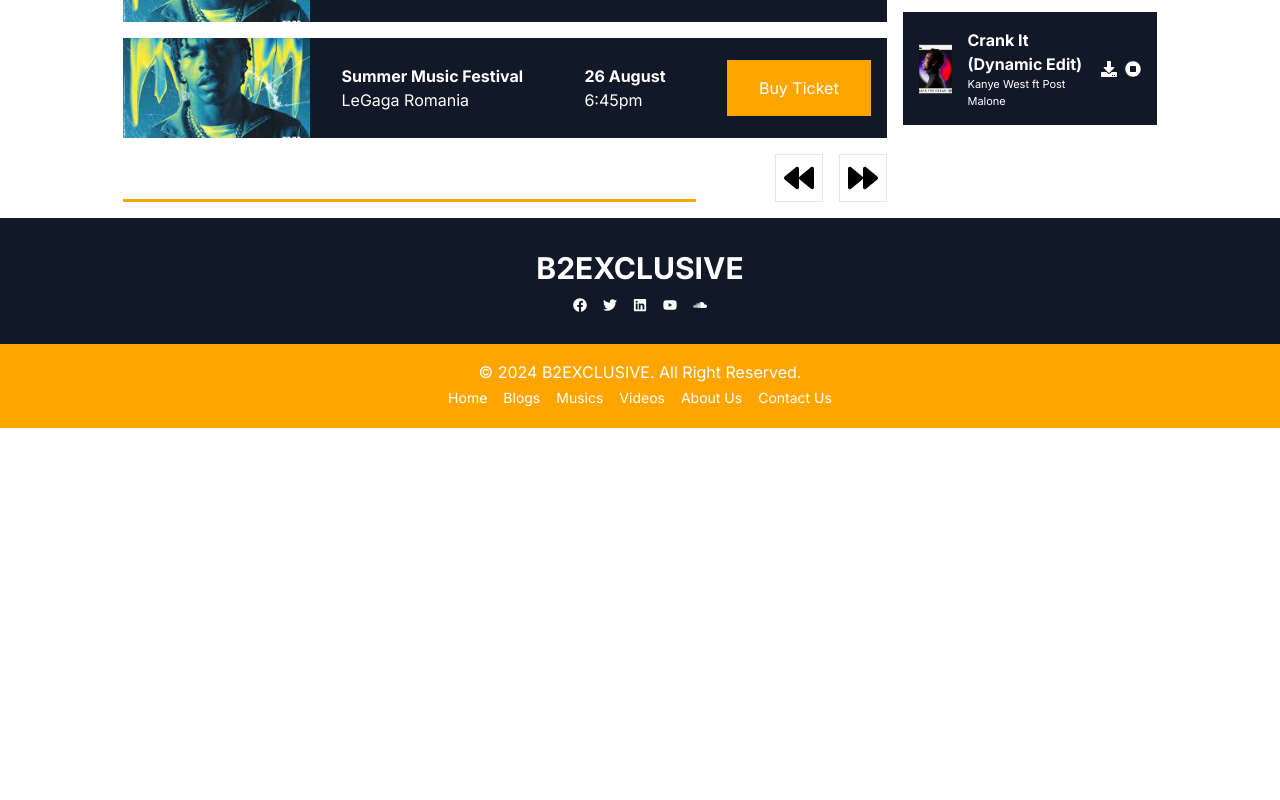
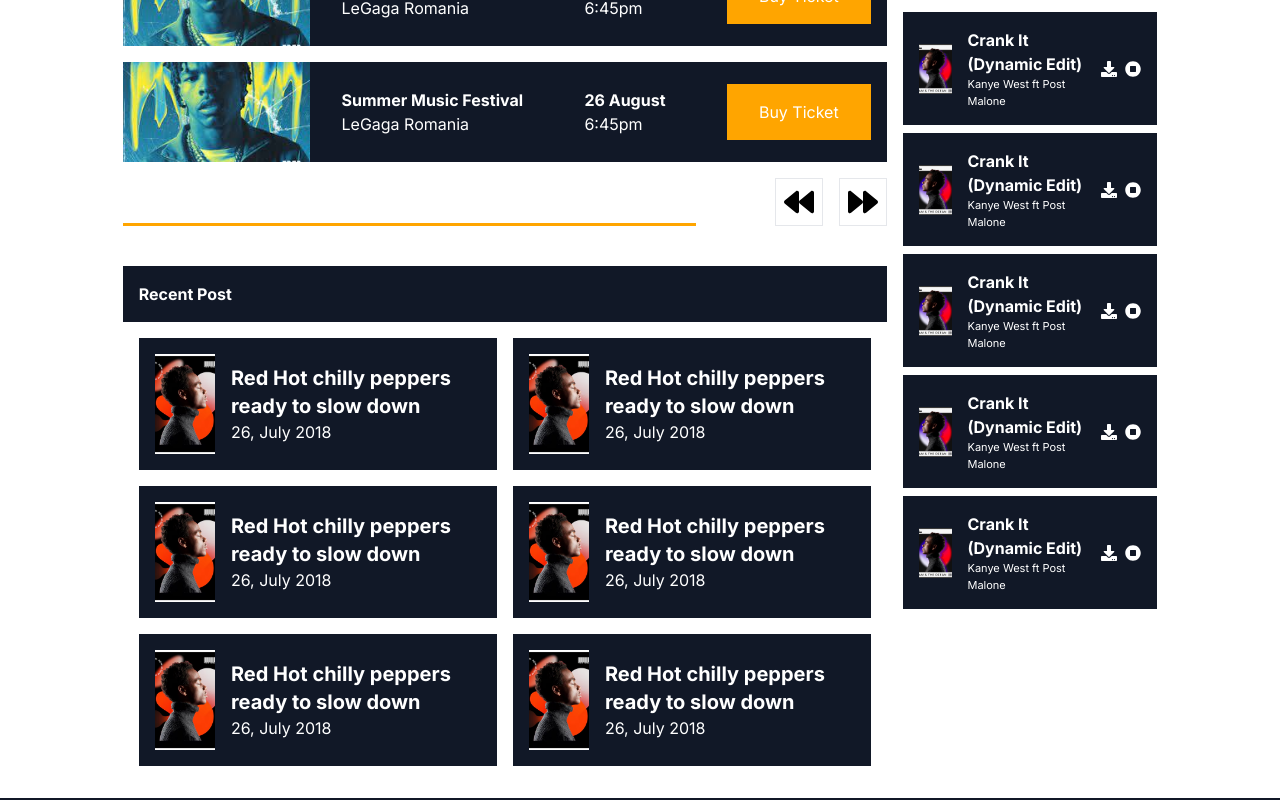
Before and after one commit to B2XCLUSIVE/UI, a Next.js app: page / in a window 1280 px wide. Shown: the part 1580-2380 px from the top of the page. Before the commit the page ends 2008 px from the top, so only its background shows below. Built offline with nearby package versions, Linux system fonts and the light colour scheme.

Commit message:
working on homepage

```diff
--- a/app/page.jsx
+++ b/app/page.jsx
@@ -1,5 +1,6 @@
 import AlbumCover from "@/components/AlbumCover";
 import Event from "@/components/Event";
+import RecentPost from "@/components/RecentPost";
 import TopMusic from "@/components/TopMusic";
 import TopPlaylist from "@/components/TopPlaylist";
 import Image from "next/image";
@@ -103,7 +104,7 @@ export default function Home() {
             <AlbumCover />
           </div>
 
-          <div className="flex items-end justify-between">
+          <div className="flex items-end justify-between mb-10">
             <div className="w-3/4 h-[3px] bg-primarycolor"></div>
             <div className="flex gap-4">
               <FaBackward className="border w-12 h-12 p-2" />
@@ -122,12 +123,26 @@ export default function Home() {
             <Event />
           </div>
 
-          <div className="flex items-end justify-between">
+          <div className="flex items-end justify-between mb-10">
             <div className="w-3/4 h-[3px] bg-primarycolor"></div>
             <div className="flex gap-4">
               <FaBackward className="border w-12 h-12 p-2" />
               <FaForward className="border w-12 h-12 p-2" />
             </div>
+          </div>
+
+          {/* RECENT POST SECTION */}
+          <div className="p-4 bg-gray-900 mt-4">
+            <h1 className="font-bold">Recent Post</h1>
+          </div>
+
+          <div className="grid grid-cols-2 gap-4 p-4 ">
+            <RecentPost />
+            <RecentPost />
+            <RecentPost />
+            <RecentPost />
+            <RecentPost />
+            <RecentPost />
           </div>
         </div>
 
@@ -154,6 +169,10 @@ export default function Home() {
 
           <div className="flex flex-col gap-2">
             <TopPlaylist />
+            <TopPlaylist />
+            <TopPlaylist />
+            <TopPlaylist />
+            <TopPlaylist />
           </div>
         </div>
       </section>
--- /dev/null
+++ b/components/RecentPost.jsx
@@ -0,0 +1,28 @@
+import Image from "next/image";
+
+function RecentPost() {
+  return (
+    <>
+      <div className="bg-gray-900 p-4 flex gap-4  items-center">
+        <div className="w-[100px] h-[100px]">
+          <Image
+            src={"/albumcover.avif"}
+            width={1000}
+            height={1000}
+            alt="all"
+            className="w-full h-full object-cover"
+          />
+        </div>
+
+        <div>
+          <h1 className="font-bold text-xl">
+            Red Hot chilly peppers ready to slow down
+          </h1>
+          <p>26, July 2018</p>
+        </div>
+      </div>
+    </>
+  );
+}
+
+export default RecentPost;
```
